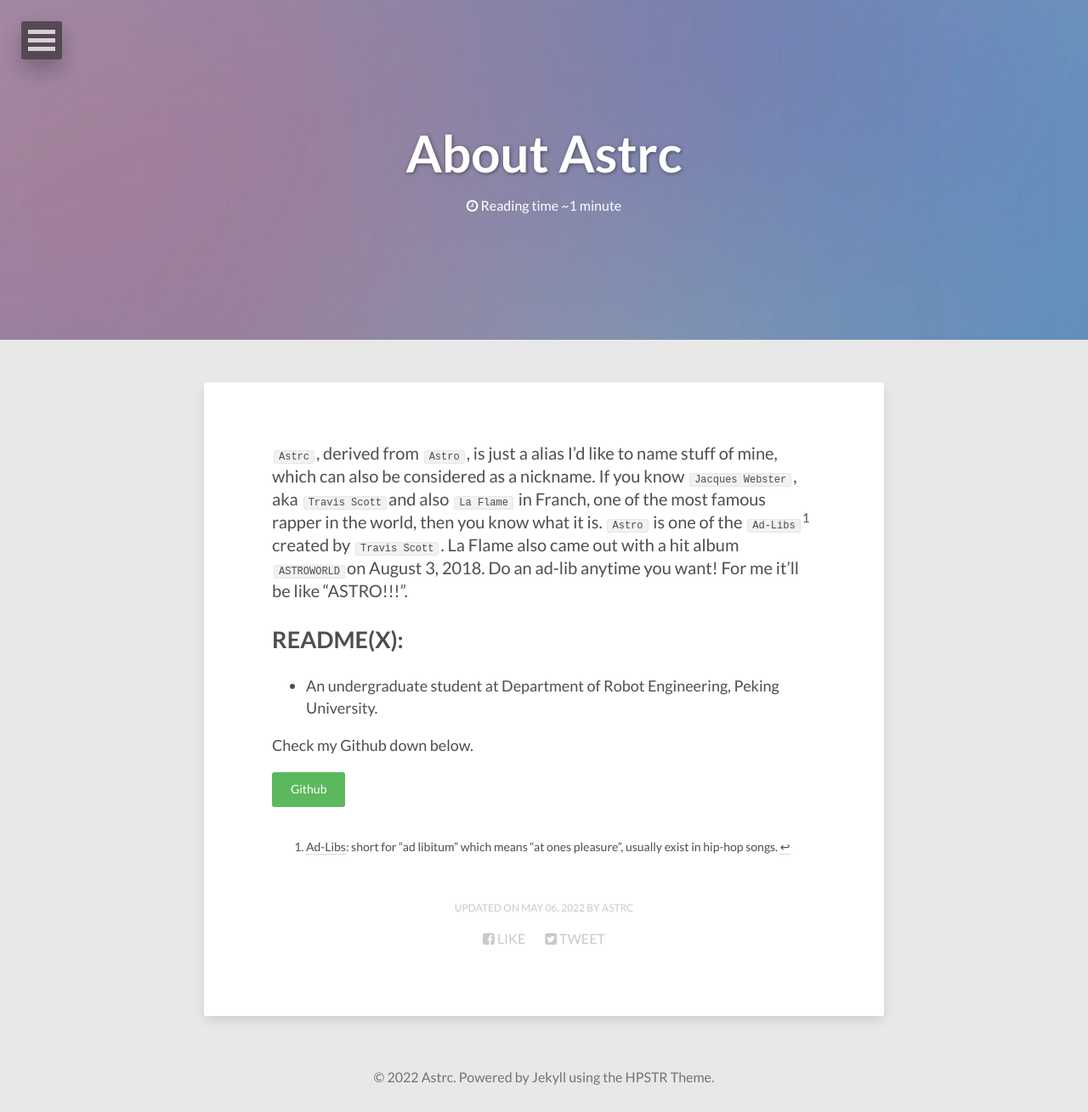
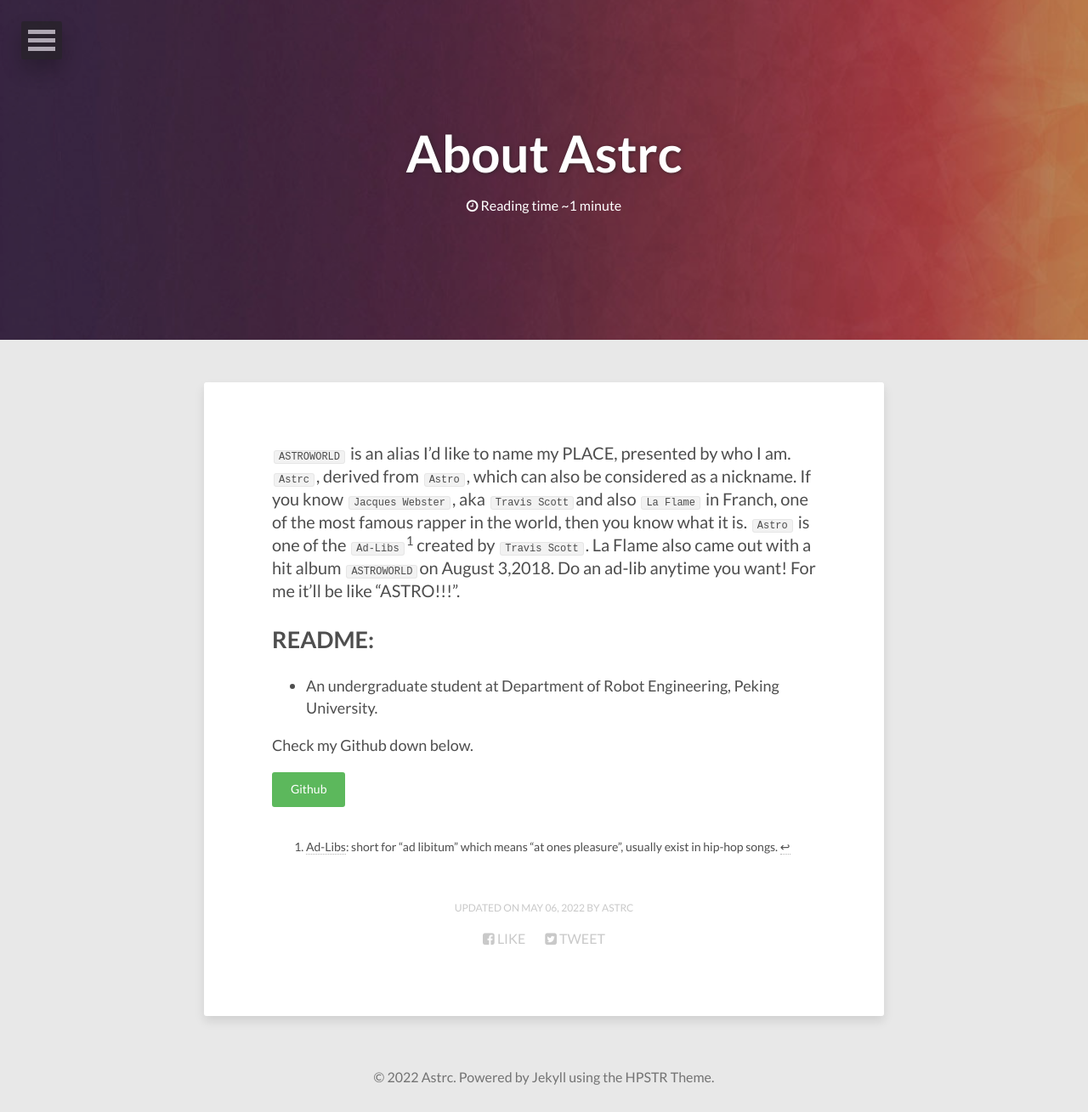
Before and after one commit to lucameng/lucameng.github.io, a Jekyll site: the page built from about/index.md, in a window 1280 px wide. Shown: the whole page at 85% size. Built offline with Jekyll 4.4.1, drawn with Linux system fonts in a browser that asks for light colours; nearby versions of some CDN libraries.

Commit message:
add about

```diff
--- a/_config.yml
+++ b/_config.yml
@@ -1,5 +1,5 @@
-title:            Astrc
-description:      Check this out
+title:            ASTROWORLD
+description:
 disqus_shortname:
 reading_time:     true
 words_per_minute: 100
--- a/about/index.md
+++ b/about/index.md
@@ -2,17 +2,17 @@
 layout: page
 title: About Astrc
 image:
-  feature: abstract-5.jpg
+  feature: abstract-7.jpg
 comments: true
 modified: 2022-05-06
 ---
-
-`Astrc`, derived from `Astro`, is just a alias I'd like to name stuff of mine, which can also be considered as a nickname. If you know `Jacques Webster`, aka `Travis Scott`and also `La Flame` in Franch, one of the most famous rapper in the world, then you know what it is.
-`Astro` is one of the `Ad-Libs`[^1] created by `Travis Scott`. La Flame also came out with a hit album `ASTROWORLD`on August 3, 2018.
+`ASTROWORLD` is an alias I'd like to name my PLACE, presented by who I am.
+`Astrc`, derived from `Astro`, which can also be considered as a nickname. If you know `Jacques Webster`, aka `Travis Scott`and also `La Flame` in Franch, one of the most famous rapper in the world, then you know what it is.
+`Astro` is one of the `Ad-Libs`[^1] created by `Travis Scott`. La Flame also came out with a hit album `ASTROWORLD`on August 3,2018.
 Do an ad-lib anytime you want! For me it'll be like "ASTRO!!!".
 
 
-## README(X):
+## README:
 
 * An undergraduate student at Department of Robot Engineering, Peking University.
 
```
